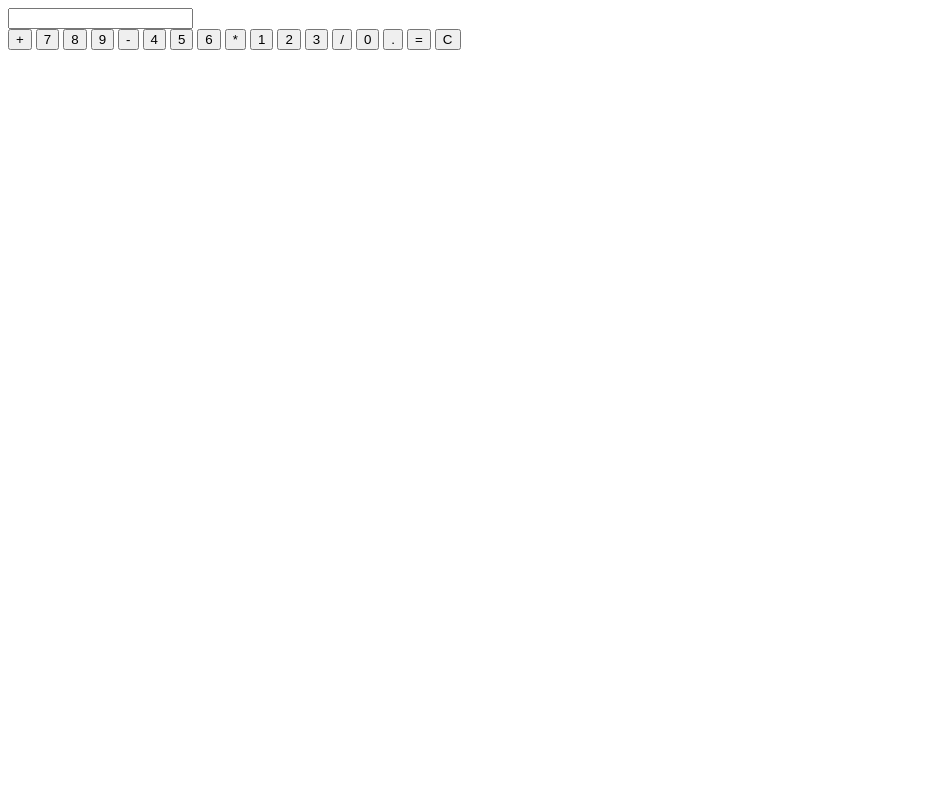
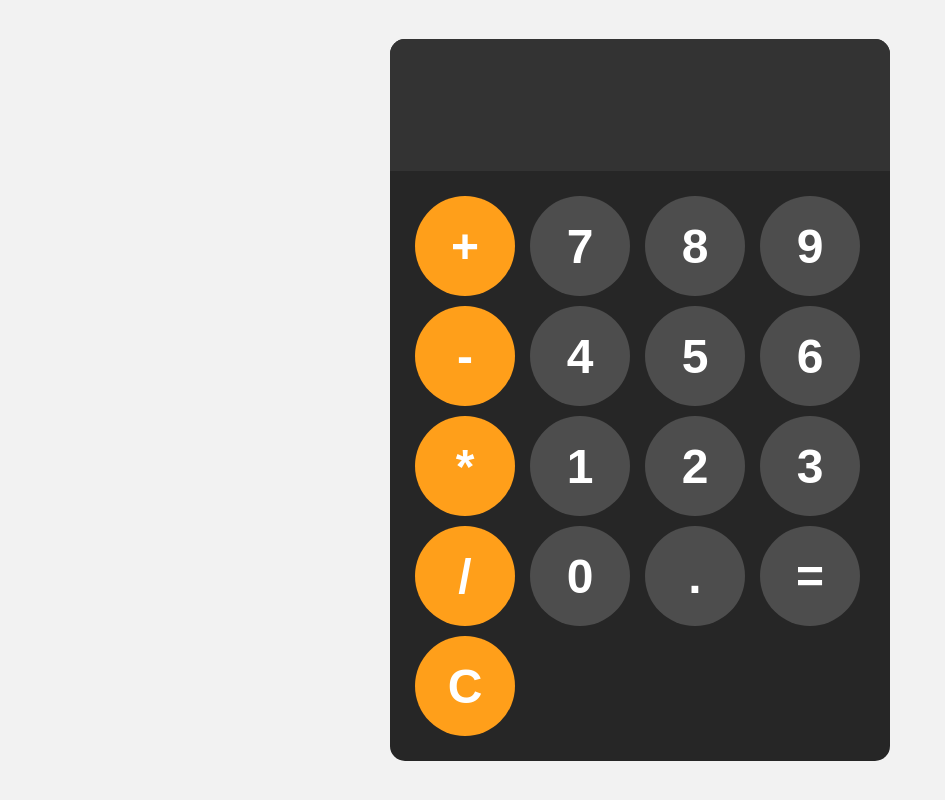
Before and after one commit to Mihir911/Javascript, a plain HTML site: page Calculator/index.html in a window 1280 px wide. Shown: the whole page, without its empty margins (0-945 px from the left). Drawn offline with Linux system fonts and the light colour scheme.

Commit message:
Update style.css

```diff
--- a/Calculator/style.css
+++ b/Calculator/style.css
@@ -1,26 +1,57 @@
-.calculator-grid{
-    display: grid;
+body{
+    margin: 0;
+    display: flex;
     justify-content: center;
     align-items: center;
-    padding-top: 10%;
-    border-radius: 30px;
-    grid-gap: 10px;
-    margin: 5%;
+    height: 100vh;
+    background-color: hsl(0, 0%, 95%);
 }
-textarea {
-    grid-column: span 4;
-    font-family: 'DM mono', monospace;
-    font-size: 25px;
-    text-align: start;
-    background-color: #fad3cb;
-    padding: 15px;
-    border-radius: 10px;
+#container{
+    font-family: Arial, sans-serif;
+    background-color: hsl(0, 0%, 15%);
+    border-radius: 15px;
+    max-width: 500px;
+    overflow: hidden;
 }
-button:hover, .calculator-grid button:nth-child(n+18):hover {
-    background-color: #440b15;
+#display{
+    width: 100%;
+    padding: 20px;
+    font-size: 5rem;
+    text-align: left;
+    background-color: hsl(0, 0%, 20%);
+    border: none;
     color: white;
-    transition: 0.2s;
-  }
-  .calculator-grid button:nth-child(n+18) {
-    background-color: tomato;
-  }
+}
+#keys{
+    display: grid;
+    grid-template-columns: repeat(4, 1fr);
+    gap: 10px;
+    padding: 25px;
+}
+button{
+    width: 100px;
+    height: 100px;
+    border-radius: 50%;
+    border: none;
+    background-color: hsl(0, 0%, 30%);
+    color: #fff;
+    font-size: 3rem;
+    font-weight: bold;
+    cursor: pointer;
+}
+button:hover{
+    background-color: hsl(0, 0%, 40%);
+}
+
+button:active{
+    background-color: hsl(0, 0%, 50%);
+}
+.operator-btn{
+    background-color: hsl(from orange 35 100% 55%);
+}
+.operator-btn:hover{
+    background-color: hsl(from orange 35 100% 65%);
+}
+.operator-btn:active{
+    background-color: hsl(from orange 35 100% 45%);
+}
```
